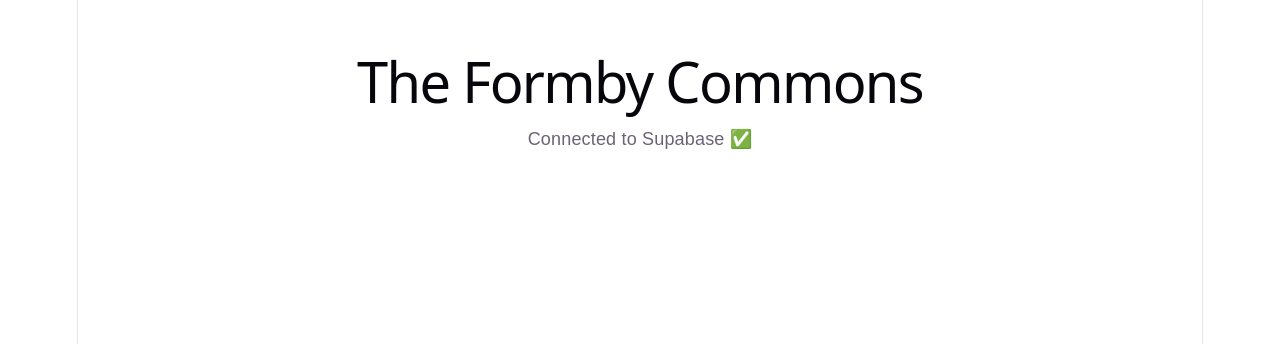
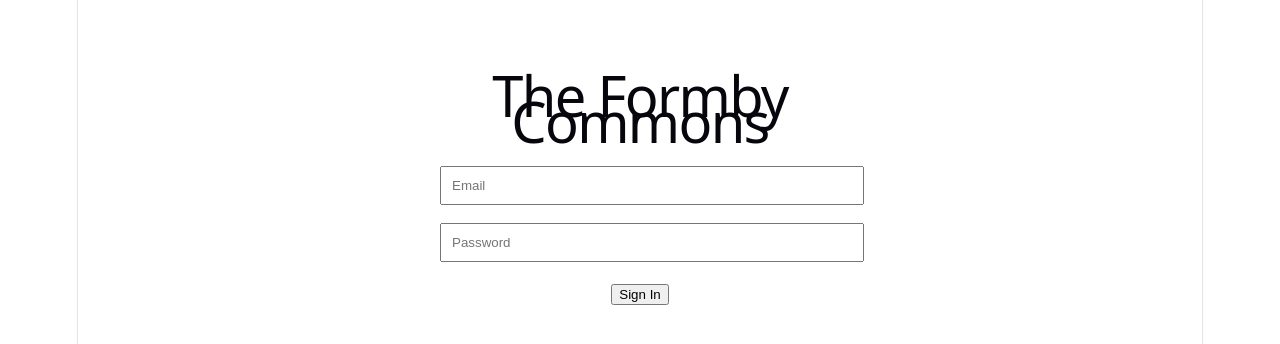
Before and after one commit to theformbycommons/commons-platform, a React (Vite) app: page / in a window 1280 px wide. Shown: the top 344 px of the page. Built offline with nearby package versions, Linux system fonts and the light colour scheme.

Commit message:
Refactor login handling and remove connection check

```diff
--- a/src/App.jsx
+++ b/src/App.jsx
@@ -1,27 +1,57 @@
-import { useEffect, useState } from 'react'
+import { useState } from 'react'
 import { supabase } from './lib/supabase'
 
 function App() {
-  const [status, setStatus] = useState('Checking connection...')
+  const [email, setEmail] = useState('')
+  const [password, setPassword] = useState('')
+  const [message, setMessage] = useState('')
 
-  useEffect(() => {
-    async function checkConnection() {
-      const { error } = await supabase.auth.getSession()
+  async function handleLogin(e) {
+    e.preventDefault()
 
-      if (error) {
-        setStatus(`Error: ${error.message}`)
-      } else {
-        setStatus('Connected to Supabase ✅')
-      }
+    setMessage('Signing in...')
+
+    const { error } = await supabase.auth.signInWithPassword({
+      email,
+      password,
+    })
+
+    if (error) {
+      setMessage(`Error: ${error.message}`)
+    } else {
+      setMessage('Login successful ✅')
     }
-
-    checkConnection()
-  }, [])
+  }
 
   return (
-    <div style={{ padding: '2rem', fontFamily: 'Arial, sans-serif' }}>
+    <div style={{ maxWidth: '400px', margin: '50px auto', fontFamily: 'Arial' }}>
       <h1>The Formby Commons</h1>
-      <p>{status}</p>
+
+      <form onSubmit={handleLogin}>
+        <div style={{ marginBottom: '1rem' }}>
+          <input
+            type="email"
+            placeholder="Email"
+            value={email}
+            onChange={(e) => setEmail(e.target.value)}
+            style={{ width: '100%', padding: '10px' }}
+          />
+        </div>
+
+        <div style={{ marginBottom: '1rem' }}>
+          <input
+            type="password"
+            placeholder="Password"
+            value={password}
+            onChange={(e) => setPassword(e.target.value)}
+            style={{ width: '100%', padding: '10px' }}
+          />
+        </div>
+
+        <button type="submit">Sign In</button>
+      </form>
+
+      <p>{message}</p>
     </div>
   )
 }
```
